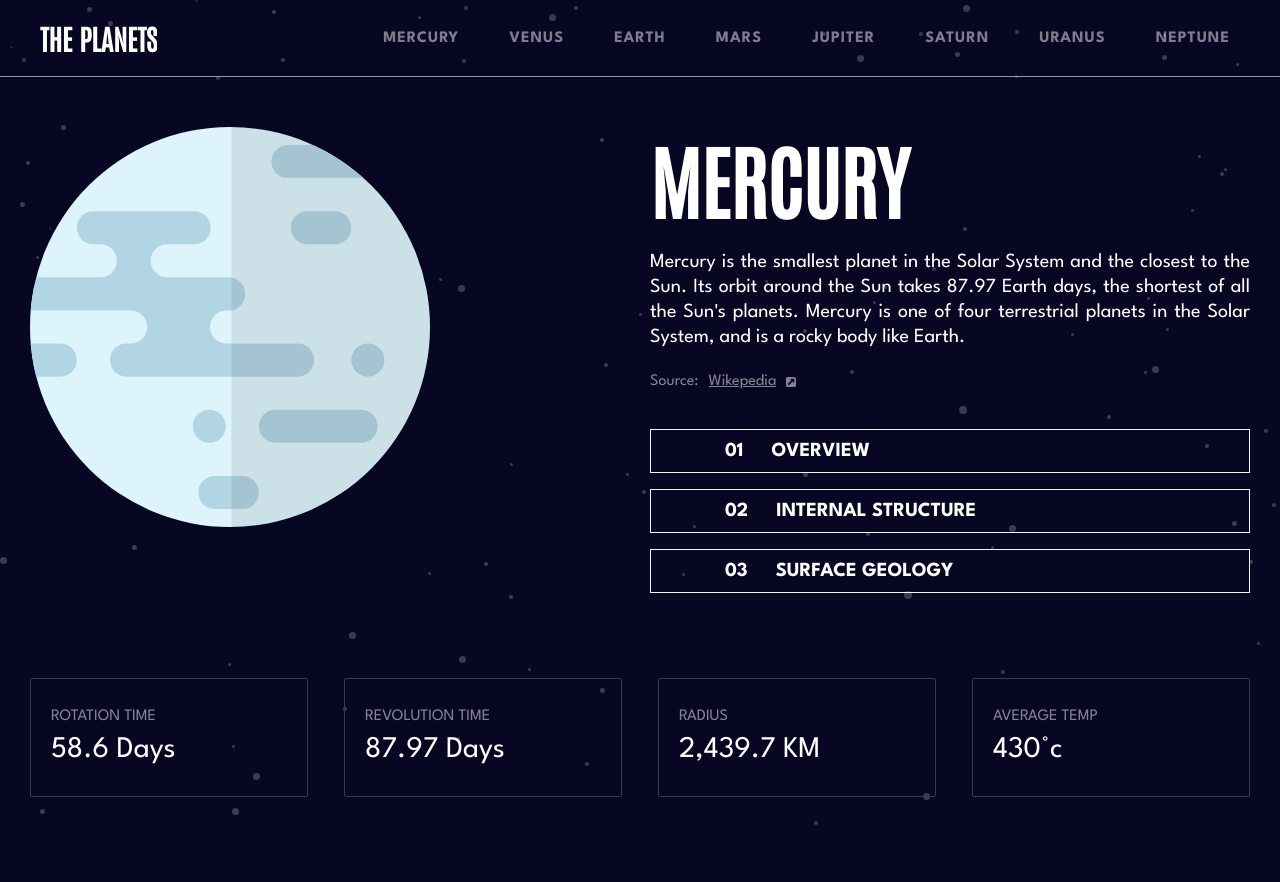
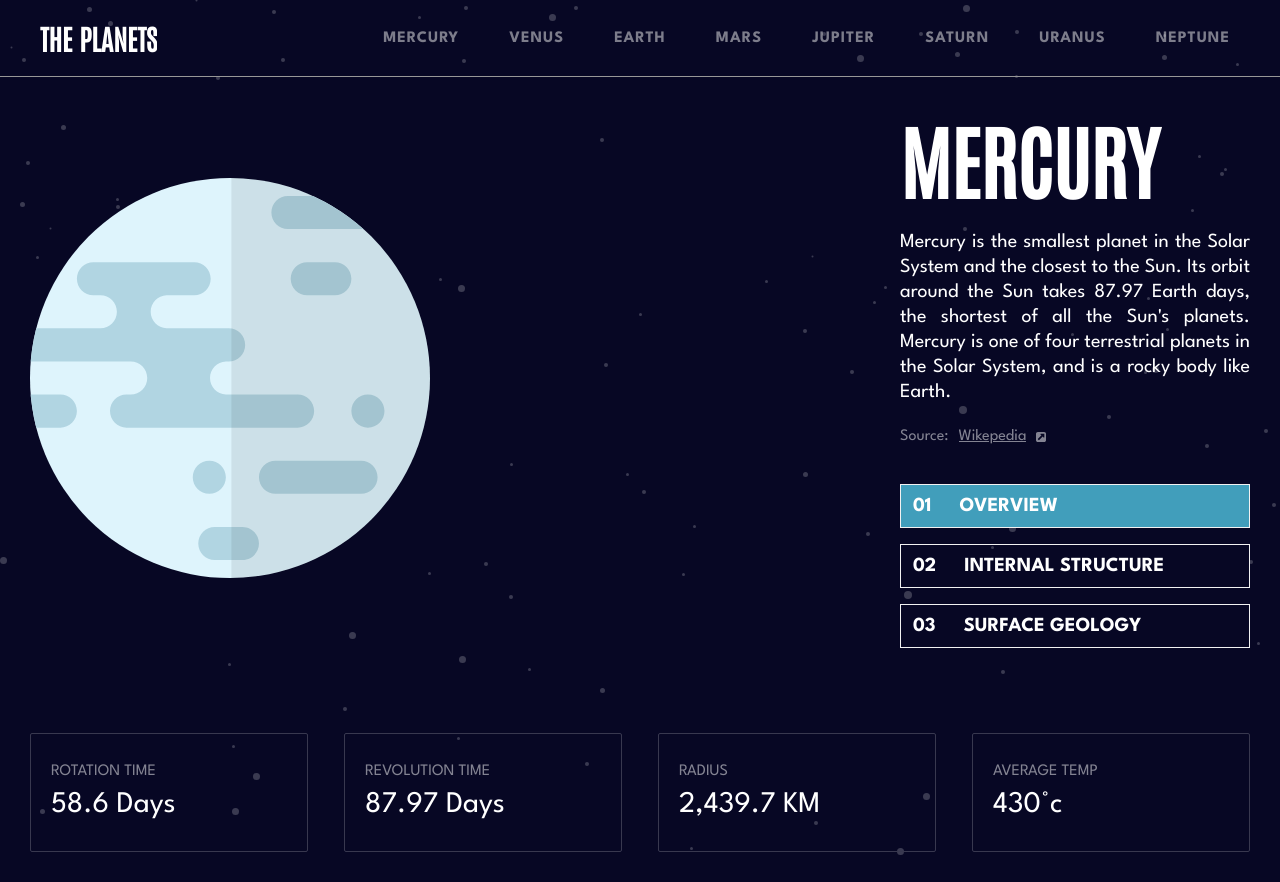
Before and after one commit to guusfelix2015/planetsFact, a React (Vite) app: page /planets/mercury in a window 1280 px wide. Before the commit the page ends 827 px from the top, so only its background shows below. Built offline with nearby package versions, Linux system fonts and the light colour scheme; data requests are answered from the project's data file.

Commit message:
Pegando background dinamico:

```diff
--- a/data/db.json
+++ b/data/db.json
@@ -29,6 +29,7 @@
     {
       "id": 2,
       "name": "venus",
+      "color": "#EDA249",
       "overview": {
         "content": "Venus is the second planet from the Sun. It is named after the Roman goddess of love and beauty. As the brightest natural object in Earth's night sky after the Moon, Venus can cast shadows and can be, on rare occasions, visible to the naked eye in broad daylight.",
         "source": "https://en.wikipedia.org/wiki/Venus"
@@ -54,6 +55,7 @@
     {
       "id": 3,
       "name": "earth",
+      "color": "#6D2ED5",
       "overview": {
         "content": "Third planet from the Sun and the only known planet to harbor life. About 29.2% of Earth's surface is land with remaining 70.8% is covered with water. Earth's distance from the Sun, physical properties and geological history have allowed life to evolve and thrive.",
         "source": "https://en.wikipedia.org/wiki/Earth"
@@ -79,6 +81,7 @@
     {
       "id": 4,
       "name": "mars",
+      "color": "#D14C32",
       "overview": {
         "content": "Mars is the fourth planet from the Sun and the second-smallest planet in the Solar System, being larger than only Mercury. In English, Mars carries the name of the Roman god of war and is often referred to as the \"Red Planet\".",
         "source": "https://en.wikipedia.org/wiki/Mars"
@@ -104,6 +107,7 @@
     {
       "id": 5,
       "name": "jupiter",
+      "color": "#D83A34",
       "overview": {
         "content": "Jupiter is the fifth planet from the Sun and the largest in the Solar System. It is a gas giant with a mass two and a half times that of all the other planets in the Solar System combined, but less than one-thousandth the mass of the Sun.",
         "source": "https://en.wikipedia.org/wiki/Jupiter"
@@ -129,6 +133,7 @@
     {
       "id": 6,
       "name": "saturn",
+      "color": "#CD5120",
       "overview": {
         "content": "Saturn is the sixth planet from the Sun and the second-largest in the Solar System, after Jupiter. It is a gas giant with an average radius of about nine and a half times that of Earth. It only has one-eighth the average density of Earth.",
         "source": "https://en.wikipedia.org/wiki/Saturn"
@@ -154,6 +159,7 @@
     {
       "id": 7,
       "name": "uranus",
+      "color": "#1EC1A2",
       "overview": {
         "content": "Uranus is the seventh planet from the Sun. Its name is a reference to the Greek god of the sky, Uranus according to Greek mythology, was the great-grandfather of Ares. It has the third-largest planetary radius and fourth-largest planetary mass in the Solar System.",
         "source": "https://en.wikipedia.org/wiki/Uranus"
@@ -179,6 +185,7 @@
     {
       "id": 8,
       "name": "neptune",
+      "color": "#2D68F0",
       "overview": {
         "content": "Neptune is the eighth and farthest-known Solar planet from the Sun. In the Solar System, it is the fourth-largest planet by diameter, the third-most-massive planet, and the densest giant planet. It is 17 times the mass of Earth, more massive than its near-twin Uranus.",
         "source": "https://en.wikipedia.org/wiki/Neptune"
--- a/src/pages/Planet/Planet.jsx
+++ b/src/pages/Planet/Planet.jsx
@@ -1,5 +1,6 @@
 import { useEffect, useState } from "react";
 import { useParams } from "react-router-dom";
+
 import { useFetch } from "../../hooks/useFetch";
 import styles from "./Planet.module.css";
 
@@ -10,7 +11,7 @@ const Planet = () => {
   const [planets, setPlanets] = useState();
   const [text, setText] = useState();
   const [img, setImg] = useState();
-  const [color, setColor] = useState("transparent");
+  const [selectedIndex, setSelectedIndex] = useState(1);
 
   useEffect(() => {
     if (!data) return;
@@ -24,6 +25,10 @@ const Planet = () => {
     setText(planets.overview.content);
     setImg(planets.images.planet);
   }, [planets]);
+
+  useEffect(() => {
+    setSelectedIndex(1);
+  }, [name]);
 
   return (
     <>
@@ -46,7 +51,12 @@ const Planet = () => {
               <div className={styles.infoPlanets}>
                 <ul>
                   <li
+                    style={{
+                      background:
+                        selectedIndex === 1 ? planets.color : "transparent",
+                    }}
                     onClick={() => {
+                      setSelectedIndex(1);
                       setText(planets.overview.content);
                       setImg(planets.images.planet);
                     }}
@@ -54,8 +64,12 @@ const Planet = () => {
                     <span>01</span>Overview
                   </li>
                   <li
-                    onFocus={() => setColor(true)}
+                    style={{
+                      background:
+                        selectedIndex === 2 ? planets.color : "transparent",
+                    }}
                     onClick={() => {
+                      setSelectedIndex(2);
                       setText(planets.structure.content);
                       setImg(planets.images.internal);
                     }}
@@ -63,7 +77,12 @@ const Planet = () => {
                     <span>02</span>Internal Structure
                   </li>
                   <li
+                    style={{
+                      background:
+                        selectedIndex === 3 ? planets.color : "transparent",
+                    }}
                     onClick={() => {
+                      setSelectedIndex(3);
                       setText(planets.geology.content);
                       setImg(planets.images.geology);
                     }}
--- a/src/pages/Planet/Planet.module.css
+++ b/src/pages/Planet/Planet.module.css
@@ -5,11 +5,14 @@
 }
 
 .planetContainer {
-  margin-top: 2rem;
-  display: grid;
-  grid-template-columns: 1fr 1fr;
-  justify-content: center;
-  gap: 2rem;
+  display: flex;
+  align-items: center;
+  justify-content: space-between;
+  gap: 10rem;
+}
+
+.planetImg {
+  max-width: 40rem;
 }
 
 .planetContent h1 {
@@ -24,6 +27,7 @@
   line-height: 2.5rem;
   text-align: justify;
   margin-bottom: 2.4rem;
+  max-width: 35rem;
 }
 
 .spanFlex span {
@@ -67,7 +71,7 @@
   font-size: 2rem;
   text-transform: uppercase;
   font-weight: 700;
-  padding: 1.2rem 10rem 1.2rem 7.4rem;
+  padding: 1.2rem;
   border: 1px solid #f2f2f2;
   margin-bottom: 1.6rem;
   cursor: pointer;
```
Also changed, not shown: assets/mars-geology.svg.
